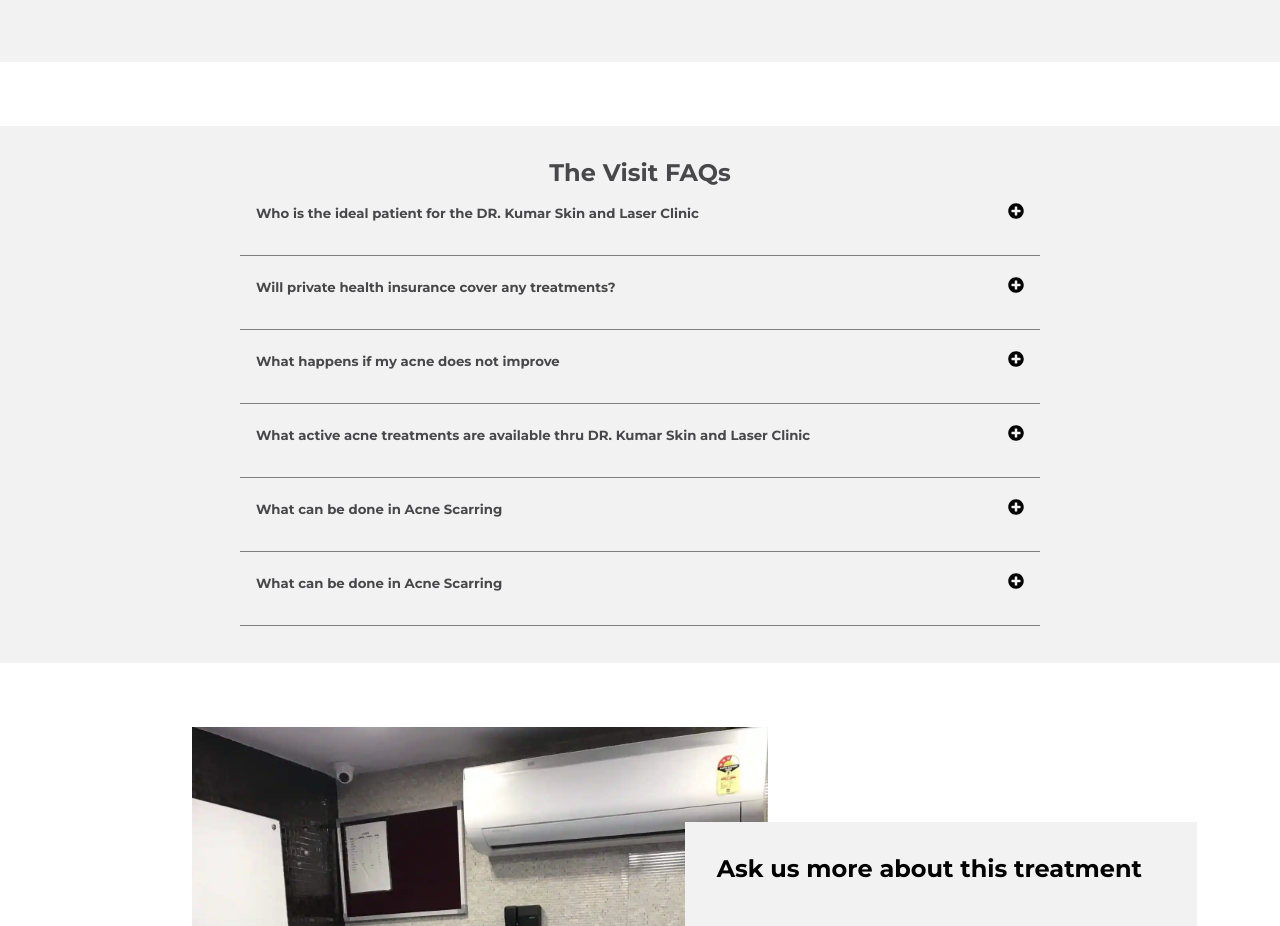
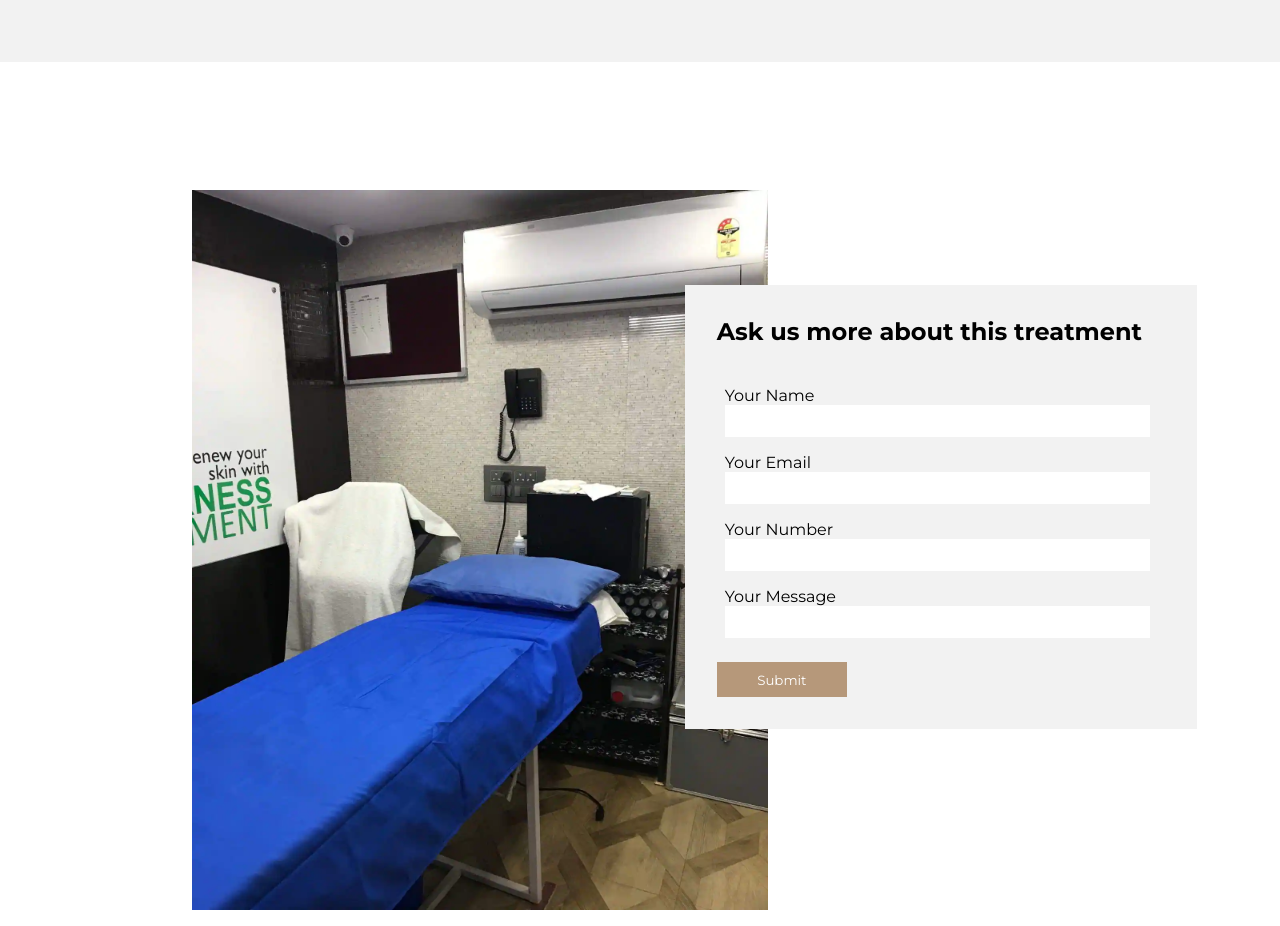
Before and after one commit to punitdiwan/drrkumar-new, a Next.js app: page /Acnesolutionclinic in a window 1280 px wide. Shown: the part 1891-2817 px from the top of the page. Built offline with nearby package versions, Linux system fonts and the light colour scheme.

Commit message:
logo1 updation

```diff
--- a/pages/Acnesolutionclinic.js
+++ b/pages/Acnesolutionclinic.js
@@ -27,7 +27,7 @@ const Acnesolutionclinic = () => {
         </div>
         <Acnecard />
         <Acneglance />
-        <Accordion />
+        {/* <Accordion /> */}
         <Form />
 
         <Footer />
```
Also changed, not shown: public/img1/logo1.png.
